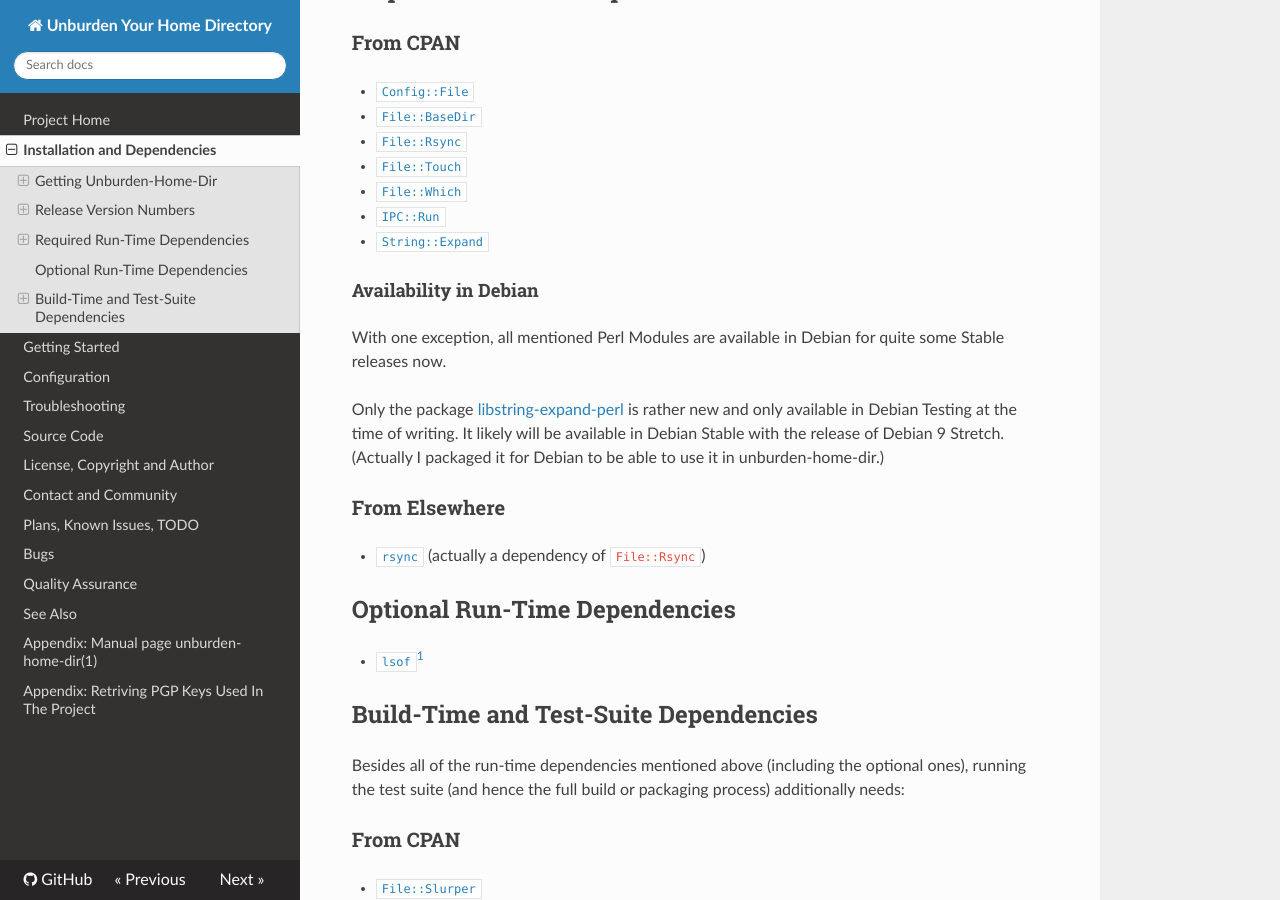
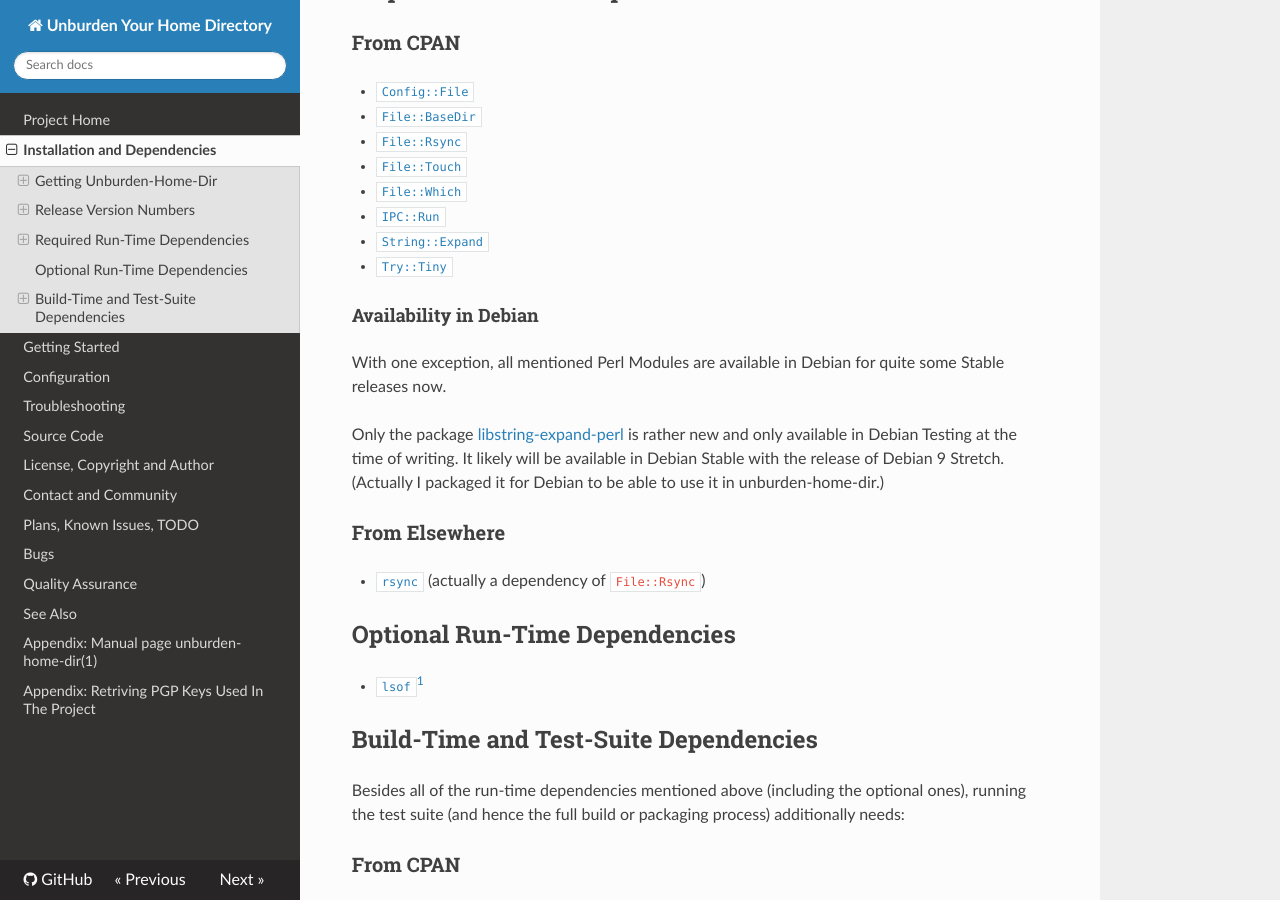
Before and after one commit to xtaran/unburden-home-dir, an MkDocs documentation site: the page built from docs/installation.md, in a window 1280 px wide and 900 px high, scrolled down 1349 px. Built offline with MkDocs 1.6.1, drawn with Linux system fonts in a browser that asks for light colours; nearby versions of some CDN libraries; old or Windows-style settings are respelled for this version of MkDocs.

Commit message:
Use Try::Tiny instead of "eval { ...; }; if ($@) { ...; }".
Needed for perlcritic-severity-3-cleaness.

Add according dependecies on libtry-tiny-perl.

```diff
--- a/.travis.yml
+++ b/.travis.yml
@@ -47,7 +47,7 @@ before_install:
    - perl -V
 
 install:
-   - yes '' | cpanm --verbose --notest --skip-satisfied Config::File File::BaseDir File::Rsync File::Touch File::Which IPC::Run Moo Test::Differences Test::File Test::Perl::Critic String::Random String::Expand File::Slurper
+   - yes '' | cpanm --verbose --notest --skip-satisfied Config::File File::BaseDir File::Rsync File::Touch File::Which IPC::Run Moo Test::Differences Test::File Test::Perl::Critic String::Random String::Expand Try::Tiny File::Slurper
    - export RELEASE_TESTING=1 AUTOMATED_TESTING=1 AUTHOR_TESTING=1 HARNESS_OPTIONS=j10:c HARNESS_TIMER=1 PATH=${PERLBREW_PATH}:${PATH}
 
 script:
--- a/docs/installation.md
+++ b/docs/installation.md
@@ -78,6 +78,7 @@ Required Run-Time Dependencies
 * [`File::Which`](https://metacpan.org/pod/File::Which)
 * [`IPC::Run`](https://metacpan.org/pod/IPC::Run)
 * [`String::Expand`](https://metacpan.org/pod/String::Expand)
+* [`Try::Tiny`](https://metacpan.org/pod/Try::Tiny)
 
 #### Availability in Debian
 
```
Also changed, not shown: 3 other files.
